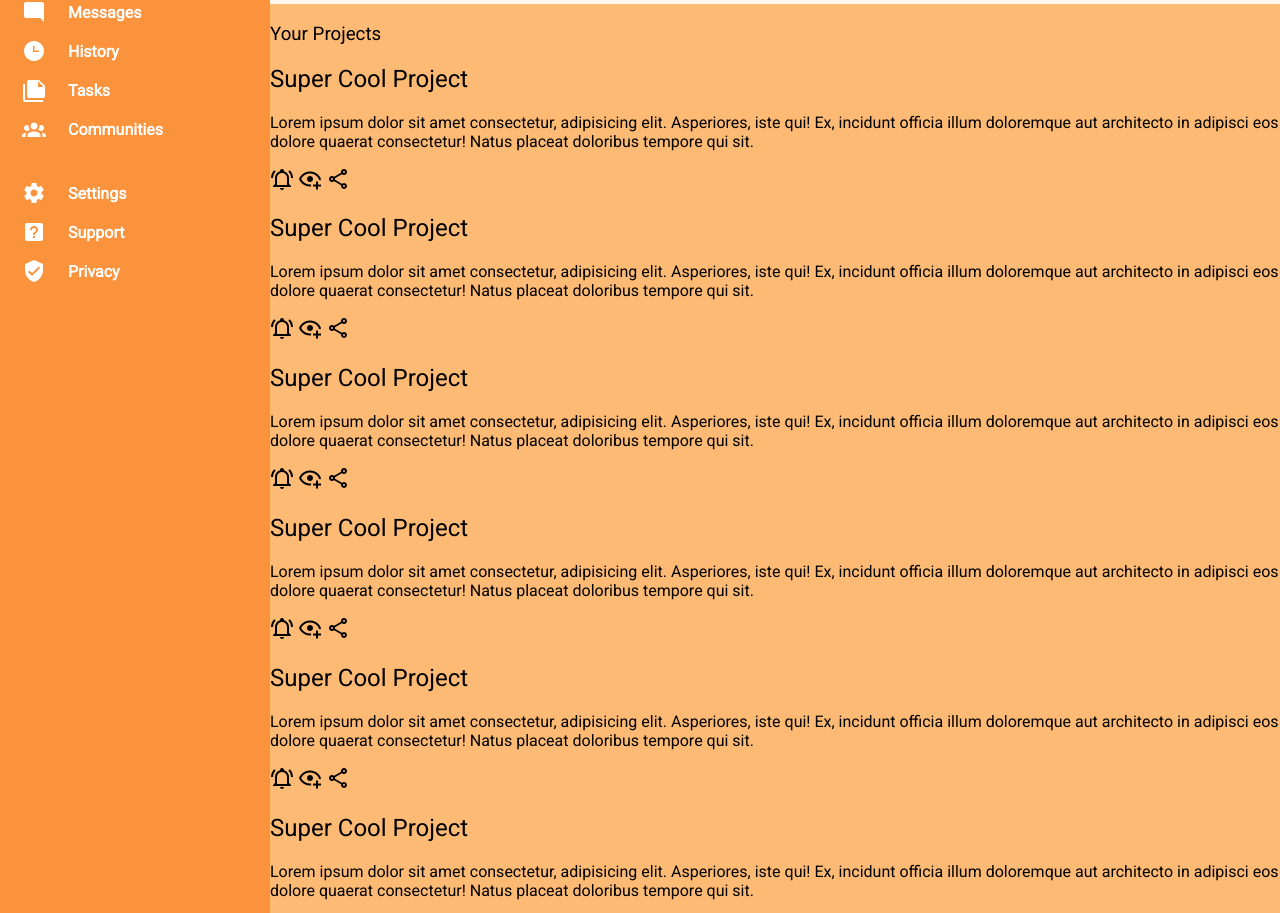
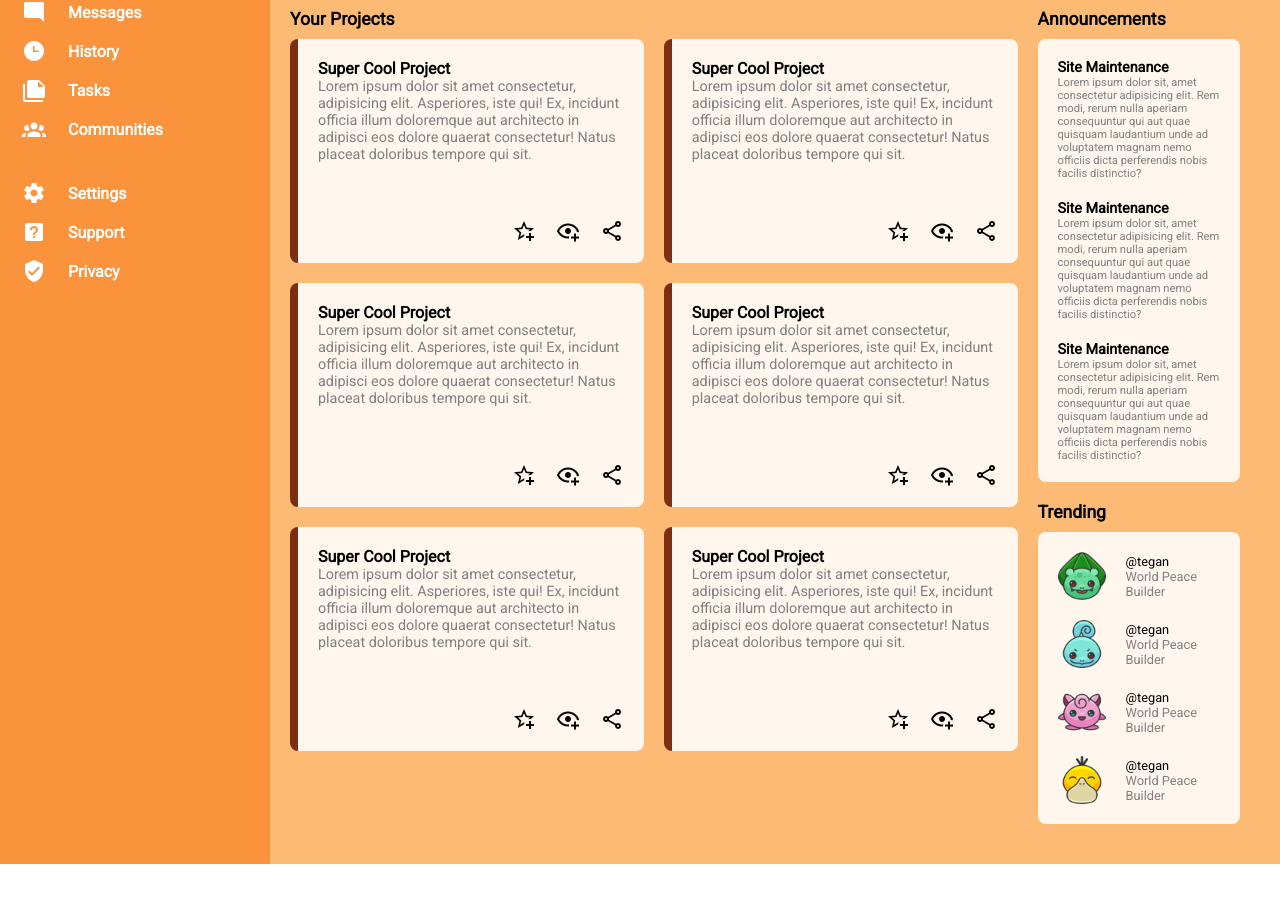
Before and after one commit to yulopadua/admin-dashboard, a plain HTML site: page index.html in a window 1280 px wide. Shown: the part 176-1089 px from the top of the page. After the commit the page ends 1040 px from the top, so only its background shows below. Drawn offline with Linux system fonts and the light colour scheme.

Commit message:
Add style to main section

```diff
--- a/index.html
+++ b/index.html
@@ -92,120 +92,125 @@
     </header>
 
     <main>
-        <div>
-            <h3>Your Projects</h3>
-            <div>
-                <div>
-                    <h2>Super Cool Project</h2>
-                    <p>Lorem ipsum dolor sit amet consectetur, adipisicing elit. Asperiores, iste qui! Ex, incidunt officia illum doloremque aut architecto in adipisci eos dolore quaerat consectetur! Natus placeat doloribus tempore qui sit.</p>
+        <div class="main-left">
+            <p>Your Projects</p>
+            <div class="card-container">
+                <div class="card">
+                    <div class="text">
+                        <p class="title">Super Cool Project</p>
+                        <p class="description">Lorem ipsum dolor sit amet consectetur, adipisicing elit. Asperiores, iste qui! Ex, incidunt officia illum doloremque aut architecto in adipisci eos dolore quaerat consectetur! Natus placeat doloribus tempore qui sit.</p>
                     </div>
-                <div>
-                    <img src="./assets/bell-ring-outline.png" alt="">
+                    <div class="options">
+                        <img src="./assets/star-plus-outline.png" alt="">
                         <img src="./assets/eye-plus-outline.png" alt="">
                         <img src="./assets/share-variant-outline.png" alt="">
                     </div>
                 </div>
-            <div>
-                <div>
-                    <h2>Super Cool Project</h2>
-                    <p>Lorem ipsum dolor sit amet consectetur, adipisicing elit. Asperiores, iste qui! Ex, incidunt officia illum doloremque aut architecto in adipisci eos dolore quaerat consectetur! Natus placeat doloribus tempore qui sit.</p>
+                <div class="card">
+                    <div class="text">
+                        <p class="title">Super Cool Project</p>
+                        <p class="description">Lorem ipsum dolor sit amet consectetur, adipisicing elit. Asperiores, iste qui! Ex, incidunt officia illum doloremque aut architecto in adipisci eos dolore quaerat consectetur! Natus placeat doloribus tempore qui sit.</p>
                     </div>
-                <div>
-                    <img src="./assets/bell-ring-outline.png" alt="">
+                    <div class="options">
+                        <img src="./assets/star-plus-outline.png" alt="">
                         <img src="./assets/eye-plus-outline.png" alt="">
                         <img src="./assets/share-variant-outline.png" alt="">
                     </div>
                 </div>
-            <div>
-                <div>
-                    <h2>Super Cool Project</h2>
-                    <p>Lorem ipsum dolor sit amet consectetur, adipisicing elit. Asperiores, iste qui! Ex, incidunt officia illum doloremque aut architecto in adipisci eos dolore quaerat consectetur! Natus placeat doloribus tempore qui sit.</p>
+                <div class="card">
+                    <div class="text">
+                        <p class="title">Super Cool Project</p>
+                        <p class="description">Lorem ipsum dolor sit amet consectetur, adipisicing elit. Asperiores, iste qui! Ex, incidunt officia illum doloremque aut architecto in adipisci eos dolore quaerat consectetur! Natus placeat doloribus tempore qui sit.</p>
                     </div>
-                <div>
-                    <img src="./assets/bell-ring-outline.png" alt="">
+                    <div class="options">
+                        <img src="./assets/star-plus-outline.png" alt="">
                         <img src="./assets/eye-plus-outline.png" alt="">
                         <img src="./assets/share-variant-outline.png" alt="">
                     </div>
                 </div>
-            <div>
-                <div>
-                    <h2>Super Cool Project</h2>
-                    <p>Lorem ipsum dolor sit amet consectetur, adipisicing elit. Asperiores, iste qui! Ex, incidunt officia illum doloremque aut architecto in adipisci eos dolore quaerat consectetur! Natus placeat doloribus tempore qui sit.</p>
+                <div class="card">
+                    <div class="text">
+                        <p class="title">Super Cool Project</p>
+                        <p class="description">Lorem ipsum dolor sit amet consectetur, adipisicing elit. Asperiores, iste qui! Ex, incidunt officia illum doloremque aut architecto in adipisci eos dolore quaerat consectetur! Natus placeat doloribus tempore qui sit.</p>
                     </div>
-                <div>
-                    <img src="./assets/bell-ring-outline.png" alt="">
+                    <div class="options">
+                        <img src="./assets/star-plus-outline.png" alt="">
                         <img src="./assets/eye-plus-outline.png" alt="">
                         <img src="./assets/share-variant-outline.png" alt="">
                     </div>
                 </div>
-            <div>
-                <div>
-                    <h2>Super Cool Project</h2>
-                    <p>Lorem ipsum dolor sit amet consectetur, adipisicing elit. Asperiores, iste qui! Ex, incidunt officia illum doloremque aut architecto in adipisci eos dolore quaerat consectetur! Natus placeat doloribus tempore qui sit.</p>
+                <div class="card">
+                    <div class="text">
+                        <p class="title">Super Cool Project</p>
+                        <p class="description">Lorem ipsum dolor sit amet consectetur, adipisicing elit. Asperiores, iste qui! Ex, incidunt officia illum doloremque aut architecto in adipisci eos dolore quaerat consectetur! Natus placeat doloribus tempore qui sit.</p>
                     </div>
-                <div>
-                    <img src="./assets/bell-ring-outline.png" alt="">
+                    <div class="options">
+                        <img src="./assets/star-plus-outline.png" alt="">
                         <img src="./assets/eye-plus-outline.png" alt="">
                         <img src="./assets/share-variant-outline.png" alt="">
                     </div>
                 </div>
-            <div>
-                <div>
-                    <h2>Super Cool Project</h2>
-                    <p>Lorem ipsum dolor sit amet consectetur, adipisicing elit. Asperiores, iste qui! Ex, incidunt officia illum doloremque aut architecto in adipisci eos dolore quaerat consectetur! Natus placeat doloribus tempore qui sit.</p>
+                <div class="card">
+                    <div class="text">
+                        <p class="title">Super Cool Project</p>
+                        <p class="description">Lorem ipsum dolor sit amet consectetur, adipisicing elit. Asperiores, iste qui! Ex, incidunt officia illum doloremque aut architecto in adipisci eos dolore quaerat consectetur! Natus placeat doloribus tempore qui sit.</p>
                     </div>
-                <div>
-                    <img src="./assets/bell-ring-outline.png" alt="">
+                    <div class="options">
+                        <img src="./assets/star-plus-outline.png" alt="">
                         <img src="./assets/eye-plus-outline.png" alt="">
                         <img src="./assets/share-variant-outline.png" alt="">
                     </div>
                 </div>
             </div>
+        </div>
 
+        <div class="main-right">
+            <p>Announcements</p>
+            <div class="announcements">
                 <div>
-            <h3>Announcements</h3>
-            <div>
-                <h2>Site Maintenance</h2>
-                <p>Lorem ipsum dolor sit, amet consectetur adipisicing elit. Rem modi, rerum nulla aperiam consequuntur qui aut quae quisquam laudantium unde ad voluptatem magnam nemo officiis dicta perferendis nobis facilis distinctio?</p>
+                    <p class="title">Site Maintenance</p>
+                    <p class="description">Lorem ipsum dolor sit, amet consectetur adipisicing elit. Rem modi, rerum nulla aperiam consequuntur qui aut quae quisquam laudantium unde ad voluptatem magnam nemo officiis dicta perferendis nobis facilis distinctio?</p>
                 </div>
                 <div>
-                <h2>Site Maintenance</h2>
-                <p>Lorem ipsum dolor sit, amet consectetur adipisicing elit. Rem modi, rerum nulla aperiam consequuntur qui aut quae quisquam laudantium unde ad voluptatem magnam nemo officiis dicta perferendis nobis facilis distinctio?</p>
+                    <p class="title">Site Maintenance</p>
+                    <p class="description">Lorem ipsum dolor sit, amet consectetur adipisicing elit. Rem modi, rerum nulla aperiam consequuntur qui aut quae quisquam laudantium unde ad voluptatem magnam nemo officiis dicta perferendis nobis facilis distinctio?</p>
                 </div>
                 <div>
-                <h2>Site Maintenance</h2>
-                <p>Lorem ipsum dolor sit, amet consectetur adipisicing elit. Rem modi, rerum nulla aperiam consequuntur qui aut quae quisquam laudantium unde ad voluptatem magnam nemo officiis dicta perferendis nobis facilis distinctio?</p>
+                    <p class="title">Site Maintenance</p>
+                    <p class="description">Lorem ipsum dolor sit, amet consectetur adipisicing elit. Rem modi, rerum nulla aperiam consequuntur qui aut quae quisquam laudantium unde ad voluptatem magnam nemo officiis dicta perferendis nobis facilis distinctio?</p>
                 </div>
             </div>
 
-        <div>
-            <h3>Trending</h3>
-            <div>
-                <img src="" alt="">
+
+            <p>Trending</p>
+            <div class="trending">
+                <div class="name">
+                    <img src="./assets/bulb.png" alt="">
                     <div>
                         <p>@tegan</p>
-                    <p>World Peace Builder</p>
+                        <p class="desc">World Peace Builder</p>
                     </div>
                 </div>
-            <div>
-                <img src="" alt="">
+                <div class="name">
+                    <img src="./assets/squirt.png" alt="">
                     <div>
                         <p>@tegan</p>
-                    <p>World Peace Builder</p>
+                        <p class="desc">World Peace Builder</p>
                     </div>
                 </div>
-            <div>
-                <img src="" alt="">
+                <div class="name">
+                    <img src="./assets/jiggly.png" alt="">
                     <div>
                         <p>@tegan</p>
-                    <p>World Peace Builder</p>
+                        <p class="desc">World Peace Builder</p>
                     </div>
                 </div>
-            <div>
-                <img src="" alt="">
+                <div class="name">
+                    <img src="./assets/psy.png" alt="">
                     <div>
                         <p>@tegan</p>
-                    <p>World Peace Builder</p>
+                        <p class="desc">World Peace Builder</p>
+                    </div>
                 </div>
             </div>
         </div>
--- a/style.css
+++ b/style.css
@@ -6,7 +6,7 @@
     font-weight: normal;
 }
 
-ul {
+ul, p {
     list-style: none;
     padding: 0;
     margin: 0;
@@ -43,7 +43,7 @@ nav {
 
 header {
     background-color: #fff7ed;
-    padding: 10px 40px;
+    padding: 10px 40px 15px 40px;
     display: grid;
     gap: 20px;
     grid-template-rows: 1fr 1fr;
@@ -51,6 +51,11 @@ header {
 
 main {
     background-color: #fdba74;
+    display: grid;
+    grid-template-columns: 3fr 1fr;
+    grid-template-rows: 1fr;
+    padding: 0 20px;
+    padding-bottom: 40px;
 }
 
 /* nav */
@@ -152,6 +157,11 @@ nav a img {
     font-size: 1.2rem;
 }
 
+.profile div {
+    display: grid;
+    gap: 20px;
+}
+
 .profile-buttons {
     display: grid;
     grid-template-columns: 1fr 1fr 1fr;
@@ -170,3 +180,103 @@ nav a img {
 }
 
 /* header */
+
+/* main */
+
+.card-container {
+    display: grid;
+    gap: 20px;
+    grid-template-columns: 1fr 1fr;
+}
+
+.card {
+    background-color: #fff7ed;
+    border-radius: 8px;
+    border-left: solid 8px #7c2d12;
+    padding: 20px 20px;
+    display: grid;
+    gap: 10px;
+    grid-template-rows: 150px 24px;
+}
+
+.card .title {
+    font-weight: bold;
+}
+
+.card .description {
+    color: grey;
+    font-size: 0.9rem;
+}
+
+.card .options {
+    display: grid;
+    justify-self: end;
+    grid-template-columns: repeat(3, 24px);
+    gap: 20px;
+}
+
+.main-left > p {
+    font-weight: bold;
+    font-size: 1.1rem;
+    padding-top: 20px;
+    padding-bottom: 10px;
+}
+
+.main-right > p {
+    font-weight: bold;
+    font-size: 1.1rem;
+    padding-top: 20px;
+    padding-bottom: 10px;
+}
+
+.main-right {
+    padding: 0 20px;
+}
+
+.announcements {
+    background-color: #fff7ed;
+    border-radius: 8px;
+    padding: 10px;
+    display: grid;
+}
+
+.announcements div {
+    padding: 10px;
+}
+
+.announcements .title {
+    font-weight: bold;
+    font-size: 0.9rem;
+}
+
+.announcements .description {
+    font-size: 0.7rem;
+    color: gray;
+}
+
+.trending {
+    padding: 20px;
+    border-radius: 8px;
+    background-color: #fff7ed;
+    display: grid;
+    gap: 20px;
+}
+
+.trending .name{
+    display: grid;
+    grid-template-columns: 48px 1fr;
+    font-size: 0.8rem;
+    align-items: center;
+    gap: 20px;
+}
+
+.trending img {
+    height: 48px;
+    width: 48px;
+}
+
+.name .desc {
+    color: gray;;
+}
+
+/* main */
```
Also changed, not shown: assets/bulb.png (added), assets/jiggly.png (added), assets/psy.png (added), assets/squirt.png (added). Lines whose indentation alone changed are shown as unchanged.
